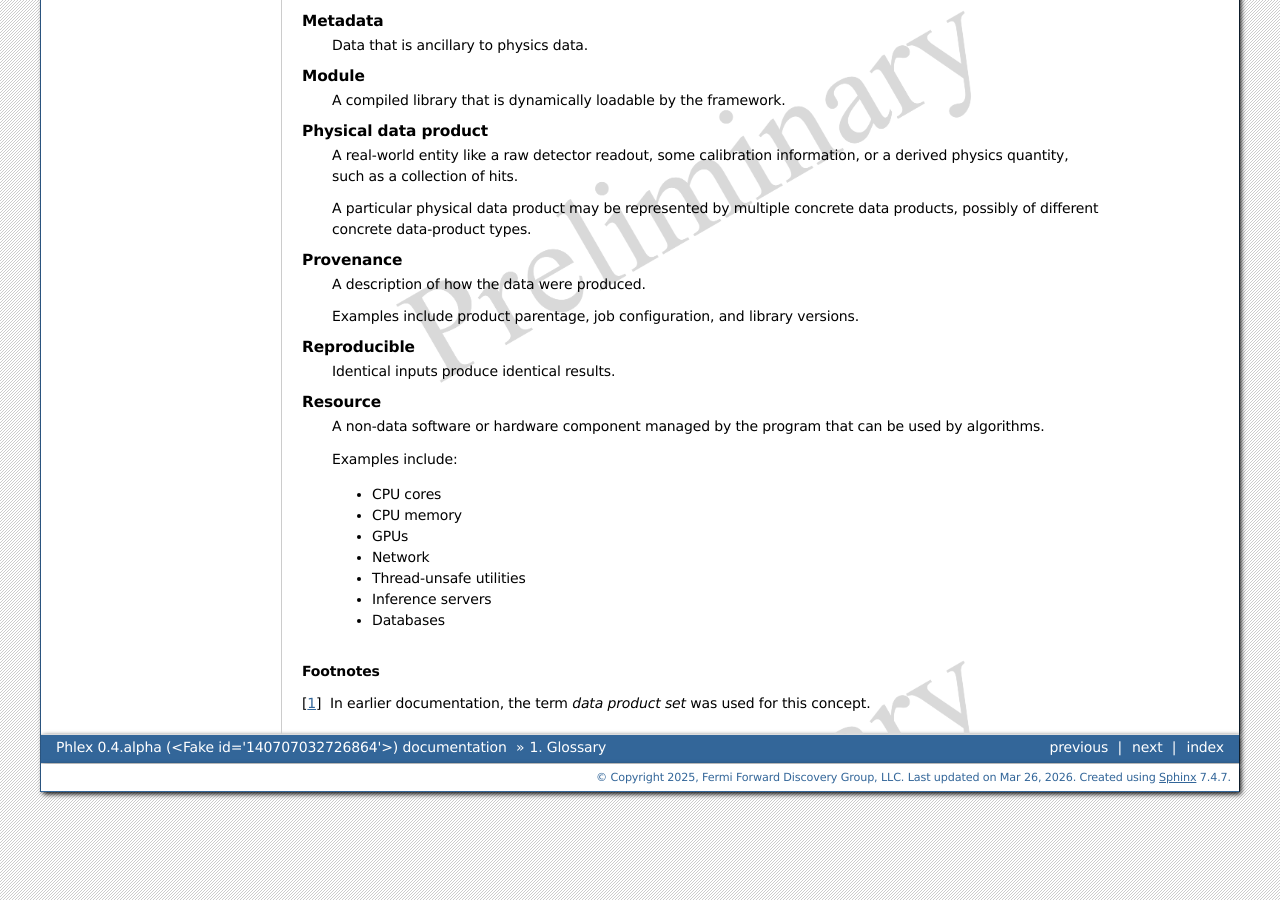
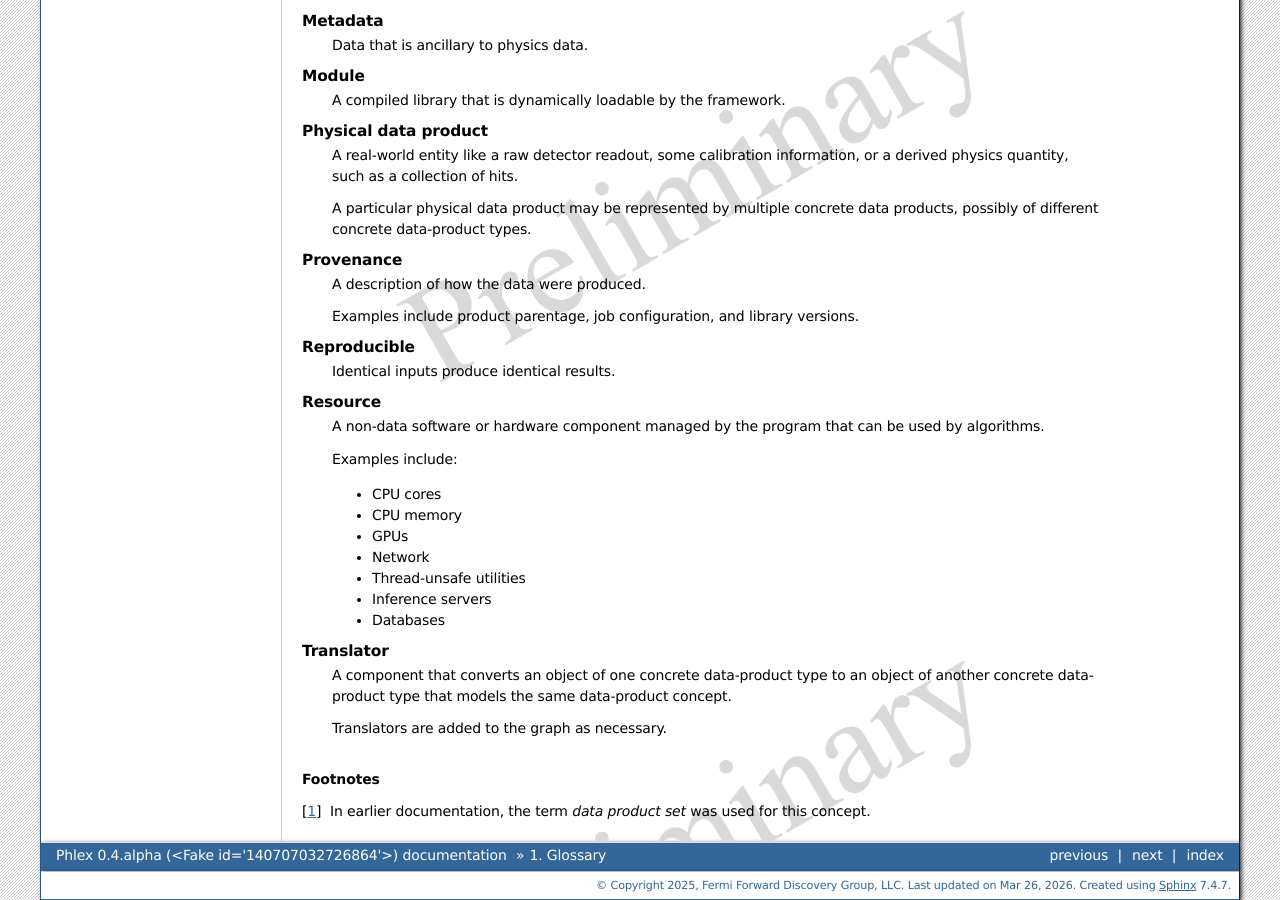
Before and after one commit to Framework-R-D/phlex-design, a Sphinx documentation site: the page built from doc/appendices/glossary.rst, in a window 1280 px wide and 900 px high, scrolled down 1457 px. Built offline with Sphinx 7.4.7, drawn with Linux system fonts in a browser that asks for light colours.

Commit message:
Description of translators

```diff
--- a/doc/appendices/glossary.rst
+++ b/doc/appendices/glossary.rst
@@ -112,6 +112,10 @@
         - Inference servers
         - Databases
 
+    Translator
+        A component that converts an object of one concrete data-product type to an object of another concrete data-product type that models the same data-product concept.
+
+        Translators are added to the graph as necessary.
 
     .. The following definitions are needed for the supporting/subsystem design
 
--- a/doc/ch_conceptual_design/data_organization.rst
+++ b/doc/ch_conceptual_design/data_organization.rst
@@ -9,6 +9,8 @@
 :term:`Data-product concepts <Data-product concept>` are abstractions that capture the computationally-relevant aspects of physical data products.
 :term:`Concrete data products <Concrete data product>` are programming-language objects that represent physical data products; :term:`concrete data-product types <Concrete data-product type>` are the types of these objects.
 :numref:`data-product-relationships` shows how each of these aspects are related to each other for a real-world collection of hits.
+A single data-product concept may have multiple concrete representations (e.g., different in-memory layouts or language bindings).
+
 
 .. graphviz:: data-products.gv
    :caption: The data-product terminology for the physical data product "hits", and the relations between the terms.
--- a/doc/conceptual_design.rst
+++ b/doc/conceptual_design.rst
@@ -84,6 +84,7 @@
    ch_conceptual_design/driver
    ch_conceptual_design/providers
    ch_conceptual_design/preservers
+   ch_conceptual_design/translators
    ch_conceptual_design/resources
    ch_conceptual_design/program_configuration
 
```
Also changed, not shown: doc/ch_conceptual_design/translators.rst (added, +9 -0 lines).
